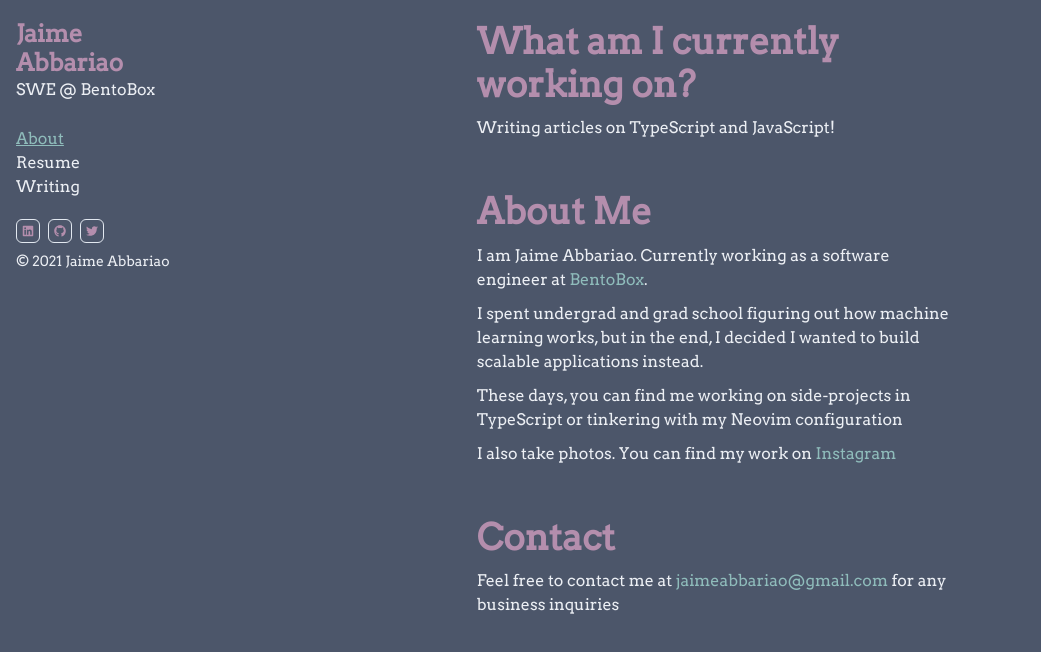
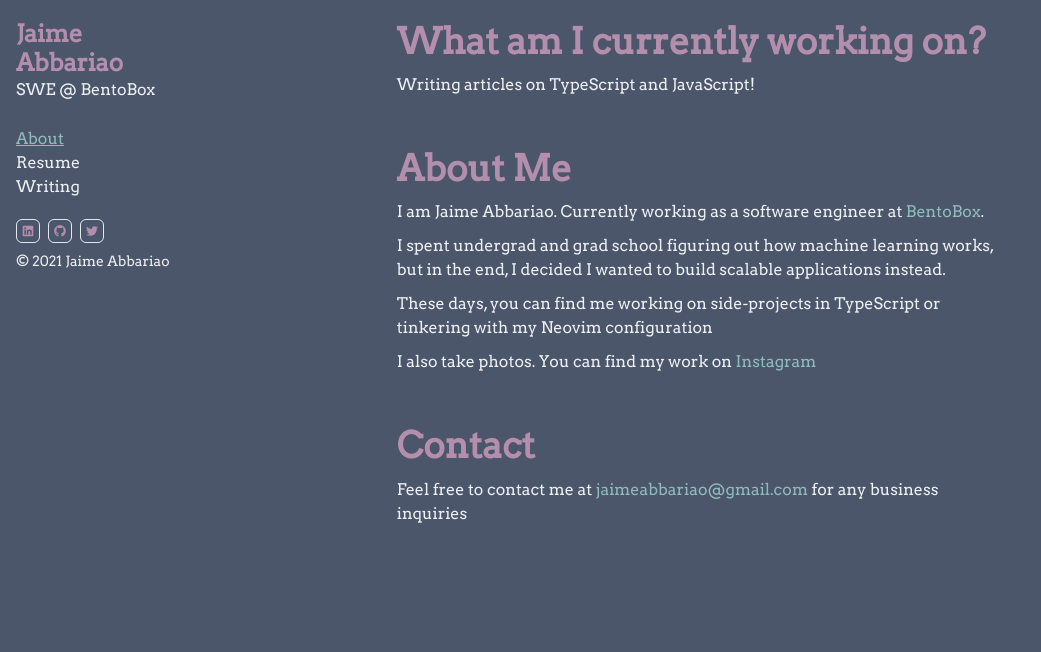
Before and after one commit to ja153903/jabbariao_dotcom, a Next.js app: page / in a window 1280 px wide. Shown: the top 652 px of the page, without its empty margins (0-1041 px from the left). Built offline with nearby package versions, Linux system fonts and the light colour scheme.

Commit message:
changing maxW

```diff
--- a/components/PageContainer.tsx
+++ b/components/PageContainer.tsx
@@ -3,7 +3,7 @@ import { Container } from '@chakra-ui/react'
 import type { PageContainerProps } from '../@types'
 
 function PageContainer({ children }: PageContainerProps) {
-  return <Container maxW="lg">{children}</Container>
+  return <Container maxW="2xl">{children}</Container>
 }
 
 export default PageContainer
```
